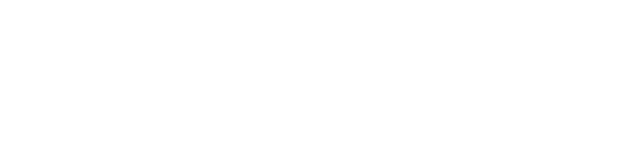
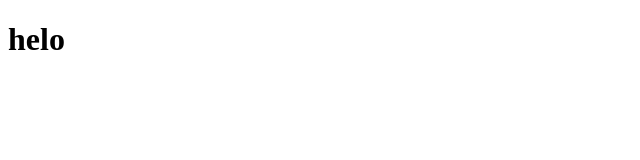
Before and after one commit to student-nandalal/project2, a plain HTML site: page index.html in a window 1280 px wide. Shown: the whole page, without its empty margins (0-640 px from the left). Drawn offline with Linux system fonts and the light colour scheme.

Commit message:
add a file

```diff
--- a/index.html
+++ b/index.html
@@ -6,6 +6,6 @@
     <title>Simple two</title>
 </head>
 <body>
-
+    <h1>helo</h1>
 </body>
 </html>
--- /dev/null
+++ b/style.css
@@ -0,0 +1,3 @@
+*{
+    width: 2;
+}
```
Also changed, not shown: 1 other file.
